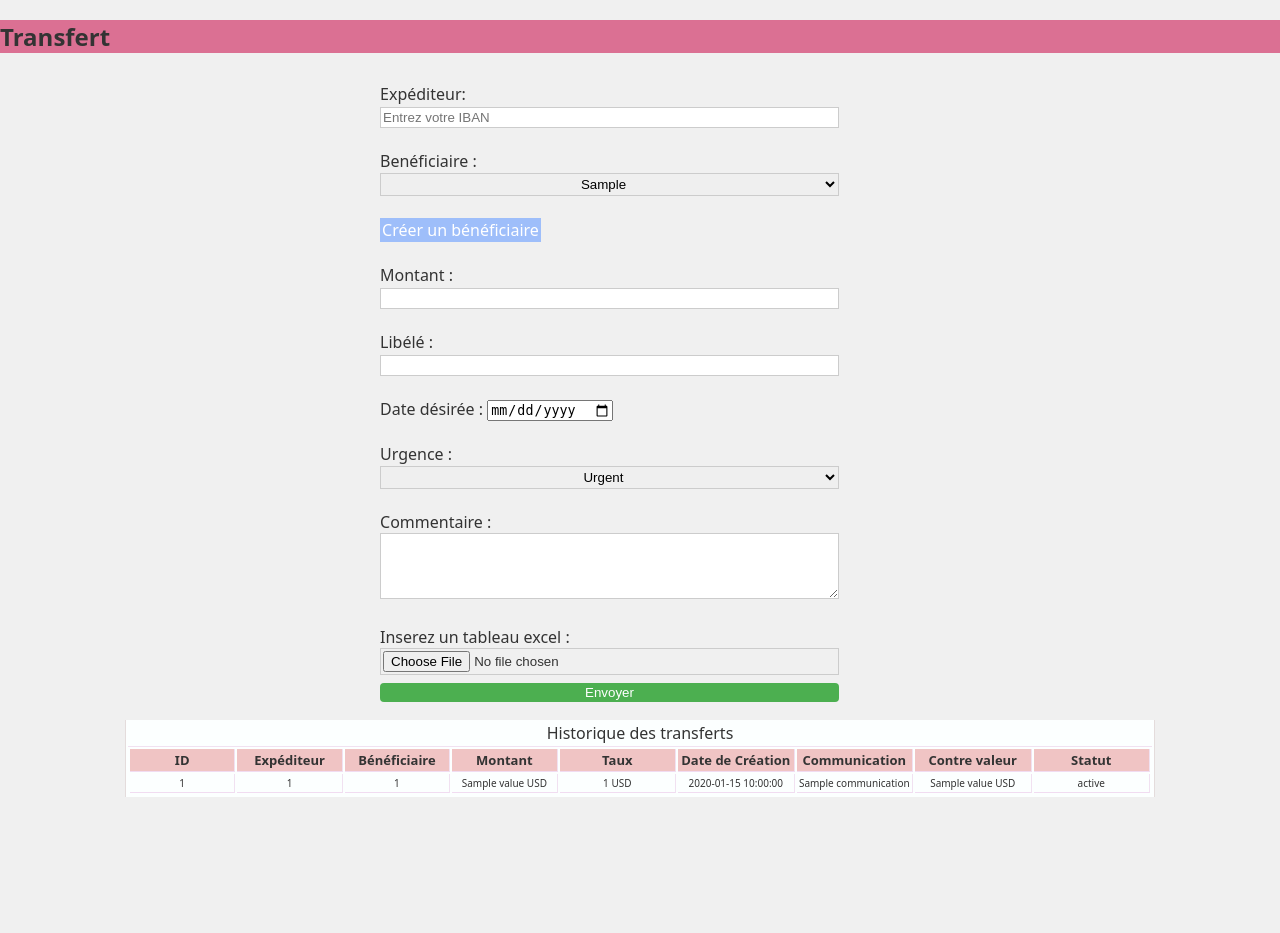
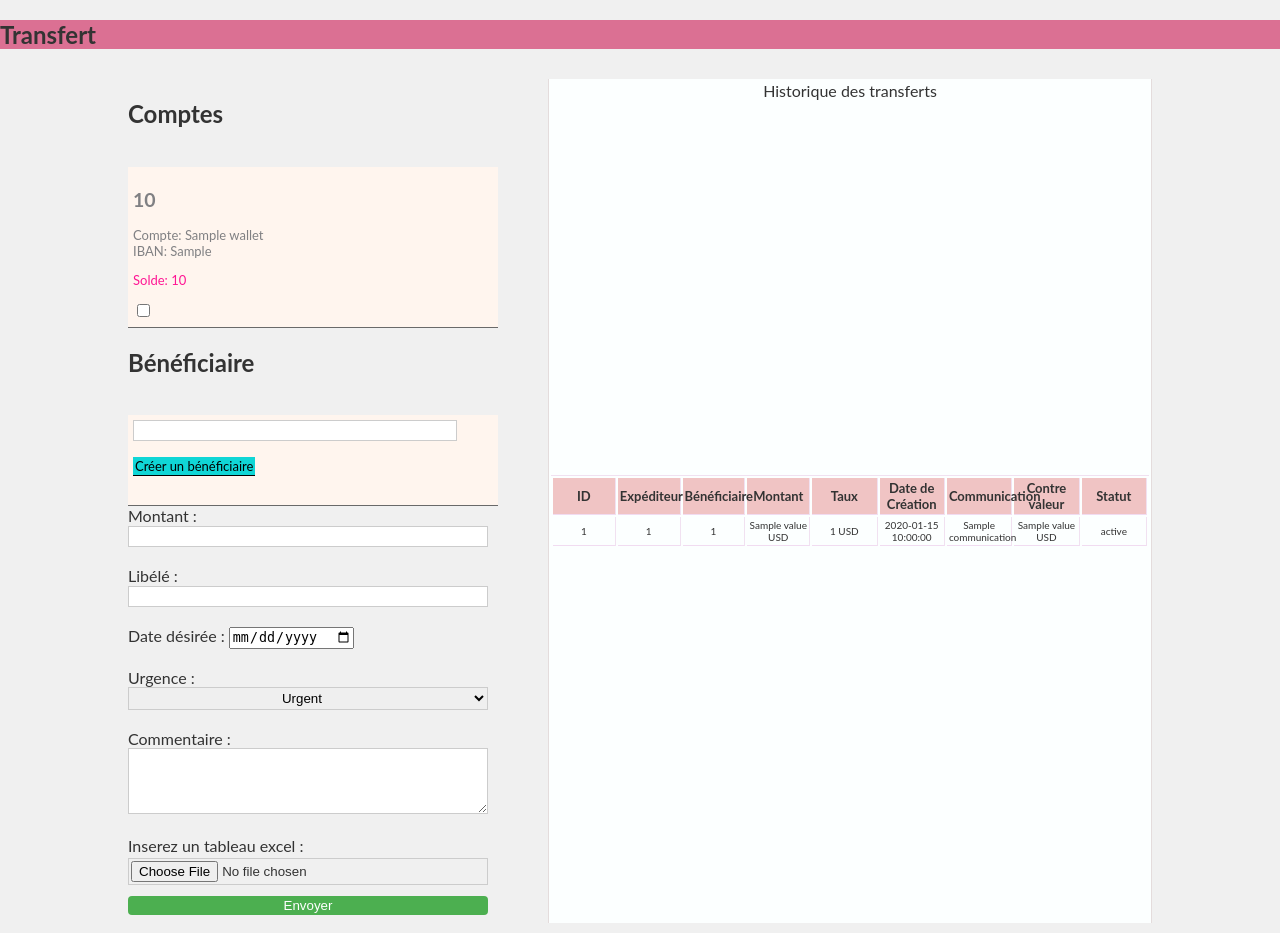
Before and after one commit to ORNESSLAB/happybanfirst_v2.0, a Flask app: template flask/templates/submit_payment.html in a window 1280 px wide. Before the commit the page ends 797 px from the top, so only its background shows below. Run offline with Flask 3, Linux system fonts and the light colour scheme; the template is opened without the code that fills it: most values are stand-ins (such as "Sample title", 1, 10 or a date in 2020); parts of the project's set-up code (start-up, migrations or seed data) failed here and were passed over.

Commit message:
nouvelle interface

```diff
--- a/flask/static/style.css
+++ b/flask/static/style.css
@@ -1,6 +1,6 @@
 body {
 
-font-family:system-ui, -apple-system, BlinkMacSystemFont, 'Segoe UI', Roboto, Oxygen, Ubuntu, Cantarell, 'Open Sans', 'Helvetica Neue', sans-serif;
+font-family: 'lato';
 background-color: #f0f0f0;
 color: #333;
 margin: 0;
@@ -11,6 +11,7 @@ padding: 0;
 margin: 0 auto;
 width: 80%;
 padding: 10px;
+
 
 /* border-right: 1px solid rgb(228, 220, 220);
 border-left: 1px solid rgb(228, 220, 220); */
@@ -80,12 +81,28 @@ input[type="password"] {
 }
 
 .container-child {
+    width: 400px;
     display: flex;
     gap: 3px;
-    flex-grow: 1;
     flex-wrap: wrap;
-    justify-content: center;
+    justify-content: space-between;
 }
+.container-child:nth-child(1) {
+    background-color: rgb(134, 45, 45);
+    margin: auto;
+    padding: 10;
+    color: #241e1e;
+
+}
+.container-child:nth-child(2) {
+    background-color: rgb(31, 221, 63);
+    margin: 0 auto;
+    padding: 10;
+    color: #241e1e;
+
+
+}
+
 .left-column {
 border-left: 1px solid rgb(39, 236, 243);
 background-color: rgb(243,252,252);
@@ -181,7 +198,7 @@ select {
     outline: none;
 }
 input[tpye="date"] {
-    width: 90%;
+    width: 50%;
     padding: 2px 2px;
 
     box-sizing: border-box;
@@ -200,7 +217,7 @@ input[type="time"] {
     transition: 0.5s;
     outline: none;
 }
-
+/* Afficheur */
 .container-two {
 
     margin: 0 auto;
@@ -217,6 +234,20 @@ input[type="time"] {
     flex-shrink: 1;
 
 }
+
+
+.wallet {
+
+    background-color: seashell;
+    width: 90%;
+    height: 150px;
+    text-align-last: left;
+    margin: 0 0 0 0;
+    padding: 5px;
+    border-bottom: 1px solid dimgray;
+    font-size: small;
+}
+
 /* spacing */
 
 table {
--- a/flask/templates/submit_payment.html
+++ b/flask/templates/submit_payment.html
@@ -9,25 +9,61 @@
 </head>
 <body>
 
-    <div class="container">
 
-    <form method="POST">
+    <div  id="wallet_list" class="container">
 
-        <label for="source_account">Expéditeur:</label>
-        <input type="text" id="source_account" name="source_account" placeholder="Entrez votre IBAN"><br><br>
+        <form method="POST">
 
-        <label for="recipient">Benéficiaire :</label>
-        {%if extern %}
-        <select id="recipient" name="recipient"  >
-            {% for recip in extern %}
-            <option  value="{{ recip['holderIBAN'] }}">{{ recip['holderIBAN'] }}</option>
+            <h2> Comptes </h2><br>
+            {% if wallets_list %}
+            {% for wallet in wallets_list%}
+
+            <div  style="color: rgb(128, 128, 131);" class="wallet">
+                <h2>{{ wallet['amountCurrency'] }}</h2>
+                Compte: {{ wallet['holderName'] }}  <br>
+                IBAN: {{ wallet['holderIBAN'] }}
+                <p style="color: deeppink;">Solde: {{ wallet['amountValue'] }}</p>
+                <input type="checkbox" value={{ wallet['holderIBAN'] }} id="source_Id" name="source_Id" class="single-select" >
+            </div>
             {% endfor %}
+            {% endif %}
+            <script>
+                const checkboxes = document.querySelectorAll('.single-select');
 
-        </select><br><br>
-        {% endif %}
+                checkboxes.forEach(checkbox => {
+                    checkbox.addEventListener('change', function() {
+                        if (this.checked) {
+                            checkboxes.forEach(otherCheckbox => {
+                                if (otherCheckbox !== this) {
+                                    otherCheckbox.checked = false;
+                                }
+                            });
+                        }
+                    });
+                });
+            </script>
+
+            <div>
+
+            <h2> Bénéficiaire </h2><br>
+
+                <div class="wallet" style="height: 80px;">
+                    <input style="width: 90%;" list="holderiban" type="text" autocomplete="on" name="ext_iban" id="ext_iban" ></input> <br><br>
+                    <datalist id="holderiban" style="color: rgb(105, 105, 102);" class="external_iban" ></select>
+                    {% if extern %}
+                    {% for ext in extern %}
+
+                        <option id="recipient" id="choice_ext_iban" name="choice_ext_iban" value="{{ ext['holderIBAN'] }}"> <p>Compte: {{ ext['holderName'] }} > IBAN: {{ ext['holderIBAN'] }}</p></option>
+
+                    {% endfor %}
+                    {% endif %}
+                    </datalist>
+                    <a href="/create_exteral_bank_account" style="color: black; border-bottom: 1px solid black; background-color: rgb(16, 214, 214);">Créer un bénéficiaire</a>
+                </div>
+
+            </div>
 
 
-        <a href="/create_exteral_bank_account">Créer un bénéficiaire</a><br><br>
 
         <label for="amount">Montant :</label>
         <input type="number" id="amount" name="amount" required><br><br>
@@ -46,26 +82,24 @@
 
         <label for="comment">Commentaire :</label><br>
         <textarea id="comment" name="comment" rows="4" cols="50"></textarea><br><br>
-        <div>
-        <label for="pay_file">Inserez un tableau excel :</label>
-        <input type="file" name="file" id="pay_file">
 
-        <input type="submit" value="Envoyer">
+        <div class="container-child">
+            <label for="pay_file">Inserez un tableau excel :</label>
+            <input type="file" name="file" id="pay_file">
+
+            <input type="submit" value="Envoyer">
         </div>
 
-    </form>
 
 
+    </form>
 
 
     <div id="result">
 
 
             {% if result  and typo == "dict" %}
-            <!-- Bénéficiaire :{{ data['Bénéficiaire'] }}<br><br>Montant : {{ data['Montant'] }} <br><br>
-            Expéditeur: {{ data['Compte Emetteur'] }}<br><br> Date: {{ result['desiredExecutionDate']}}<br><br>
-            Urgence: {{ result['priorityPaymentOption'] }}<br><br> Commentaire: {{ result['communication'] }}<br><br>
-             -->
+
             <p>Le transfert a été effectué avec succès</p>
 
             {% endif %}
@@ -79,12 +113,13 @@
 
 
 
-        </div>
     </div>
+
+
+
     <div class="container-two" >
         <caption> Historique des transferts </caption>
         <div class="table" >
-
         <table id="histo">
             <thead>
             <tr>
@@ -119,6 +154,8 @@
         </div>
 
     </div>
+    </div>
+
 
 
 </body>
```
Also changed, not shown: flask/app.py (+29 -12 lines), orness/file/payment_validator_schema.json (added, +97 -0 lines), orness/utils.py (+18 -2 lines), test/test_payments_api.py (+18 -5 lines).
